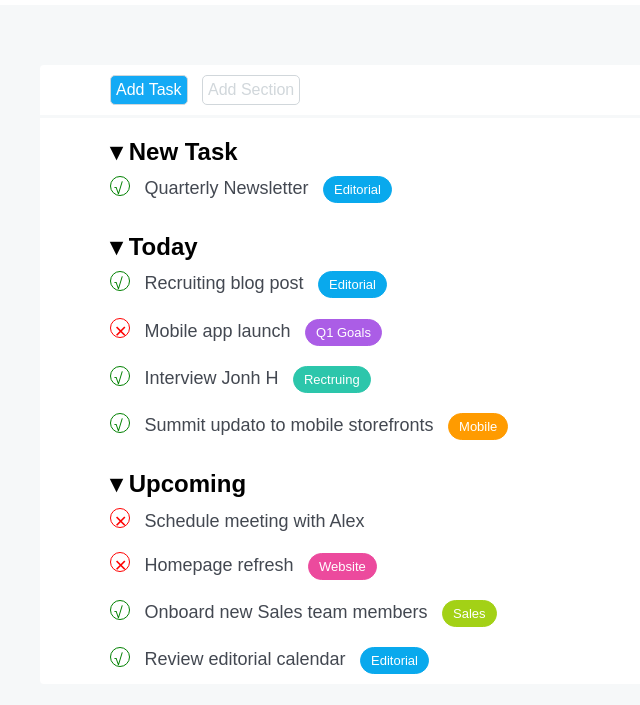
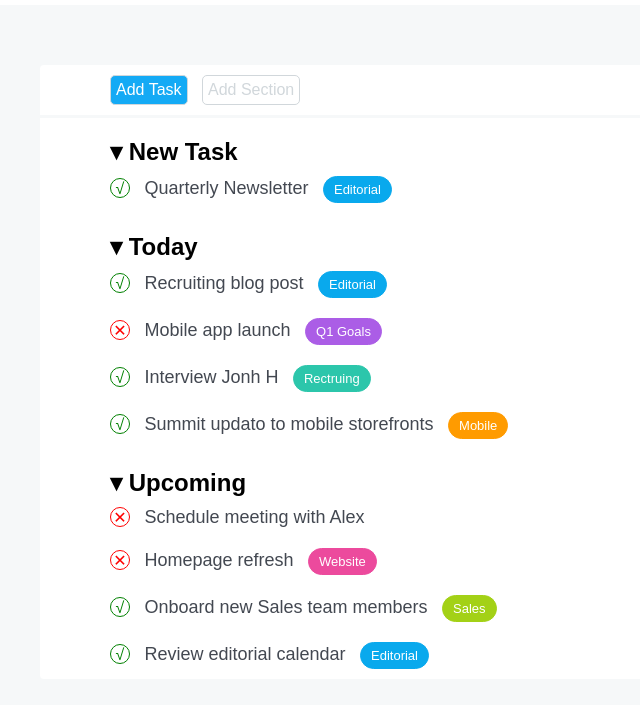
Before and after one commit to AndreaCatapano/html-css-toboolist, a plain HTML site: page index.html in a window 1280 px wide. Shown: the part 95-800 px from the top of the page, without its empty margins (0-640 px from the left). Drawn offline with Linux system fonts and the light colour scheme.

Commit message:
feat: changed check mark for a better text position.

```diff
--- a/css/style.css
+++ b/css/style.css
@@ -91,7 +91,8 @@ hr{
     display: inline-block;
     border: 1px solid green;
     border-radius: 50%;
-    padding: 3px;
+    text-align: center;
+    line-height: 20px;
 }
 
 .check-mark-negative{
@@ -101,7 +102,8 @@ hr{
     display: inline-block;
     border: 1px solid red;
     border-radius: 50%;
-    padding: 3px;
+    text-align: center;
+    line-height: 20px;
 }
 
 .todo-line-text{
```
